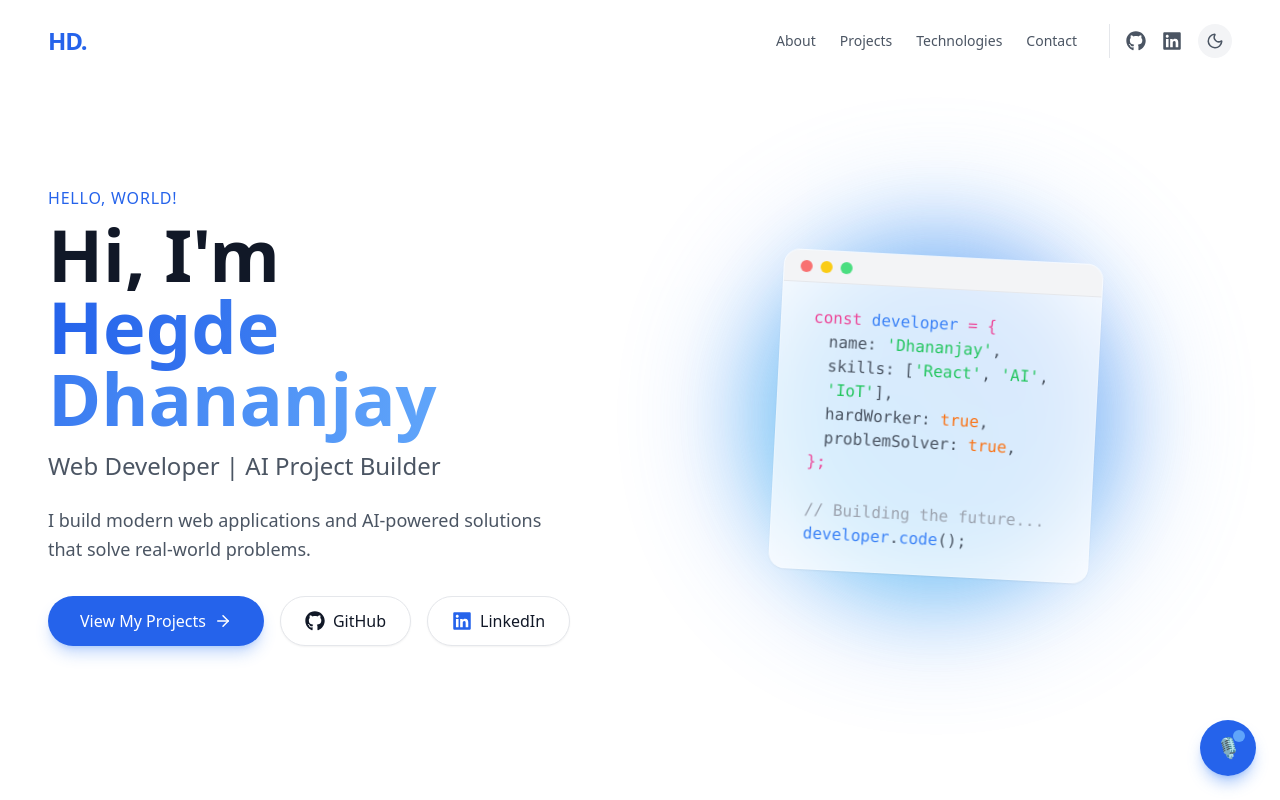
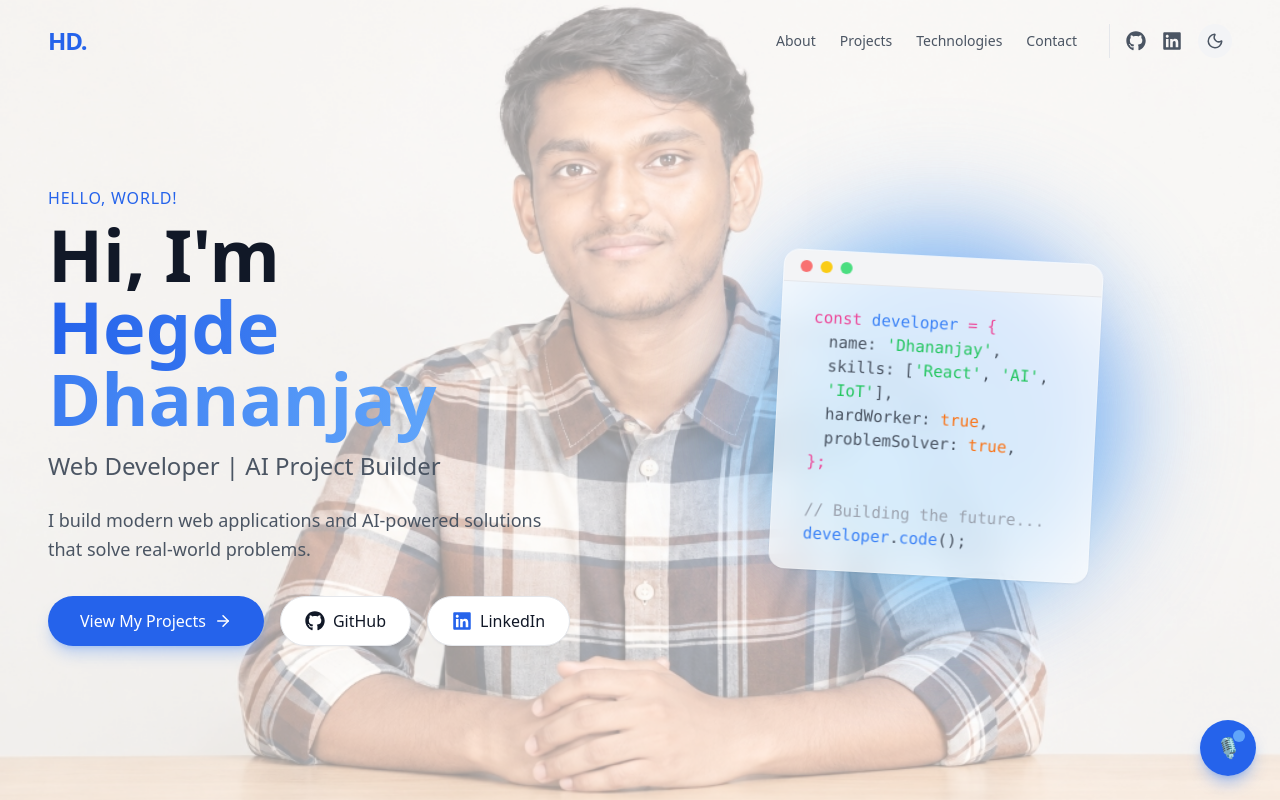
Before and after one commit to Dhananjay2305/project-Hub, a React (Vite) app: page / in a window 1280 px wide. Shown: the top 800 px of the page. Built offline with nearby package versions, Linux system fonts and the light colour scheme.

Commit message:
Add background image to hero section

```diff
--- a/src/components/Hero.tsx
+++ b/src/components/Hero.tsx
@@ -23,8 +23,19 @@ export const Hero: React.FC = () => {
     setTimeout(() => setCopiedLinkedin(false), 2000);
   };
   return (
-    <section className="min-h-screen flex items-center pt-20 pb-12 overflow-hidden">
-      <div className="container mx-auto px-6 md:px-12 flex flex-col md:flex-row items-center justify-between">
+    <section
+      className="min-h-screen flex items-center pt-20 pb-12 overflow-hidden relative"
+      style={{
+        backgroundImage: "url('/hero-bg.jpg')",
+        backgroundSize: 'cover',
+        backgroundPosition: 'center center',
+        backgroundRepeat: 'no-repeat'
+      }}
+    >
+      {/* Optional overlay to ensure text readability */}
+      <div className="absolute inset-0 bg-white/60 dark:bg-gray-900/80 z-0"></div>
+
+      <div className="container mx-auto px-6 md:px-12 flex flex-col md:flex-row items-center justify-between relative z-10">
 
         <div className="w-full md:w-1/2 z-10">
           <motion.div
```
Also changed, not shown: public/hero-bg.jpg (added).
